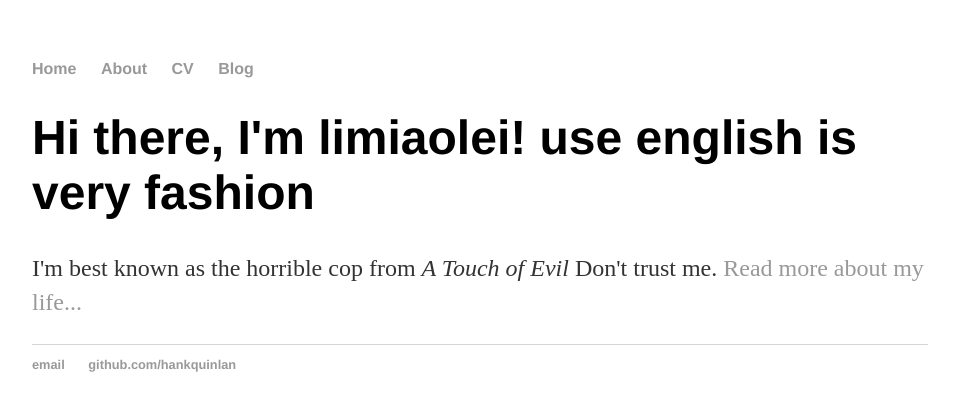
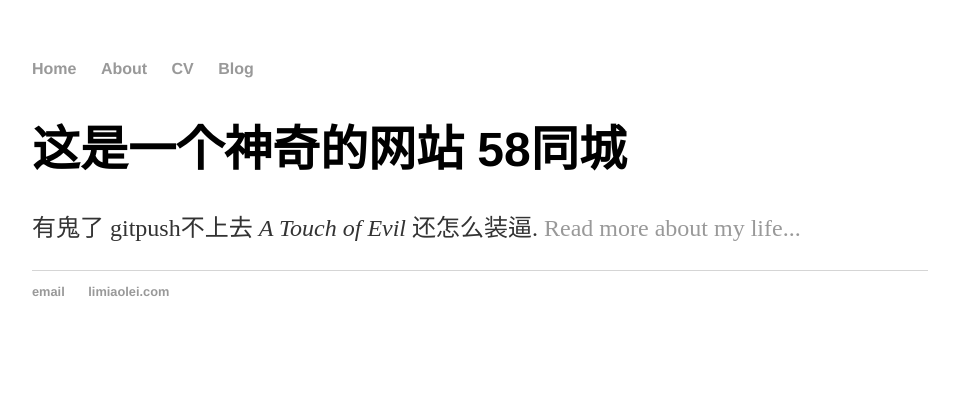
Before and after one commit to 17707273443/17707273443.github.io, a plain HTML site: page index.html in a window 1280 px wide. Shown: the whole page, without its empty margins (160-1119 px from the left). Drawn offline with Linux system fonts and the light colour scheme.

Commit message:
Update index.html

```diff
--- a/index.html
+++ b/index.html
@@ -16,14 +16,14 @@
 		</nav>
 		<div class="container">
     		<div class="blurb">
-        		<h1>Hi there, I'm limiaolei! use english is very fashion</h1>
-				<p>I'm best known as the horrible cop from <em>A Touch of Evil</em> Don't trust me. <a href="/about">Read more about my life...</a></p>
+        		<h1>这是一个神奇的网站 58同城</h1>
+				<p>有鬼了 gitpush不上去  <em>A Touch of Evil</em> 还怎么装逼. <a href="/about">Read more about my life...</a></p>
     		</div><!-- /.blurb -->
 		</div><!-- /.container -->
 		<footer>
     		<ul>
         		<li><a href="mailto:hankquinlanhub@gmail.com">email</a></li>
-        		<li><a href="https://github.com/hankquinlan">github.com/hankquinlan</a></li>
+        		<li><a href="https://github.com/hankquinlan">limiaolei.com</a></li>
 			</ul>
 		</footer>
 	</body>
```
